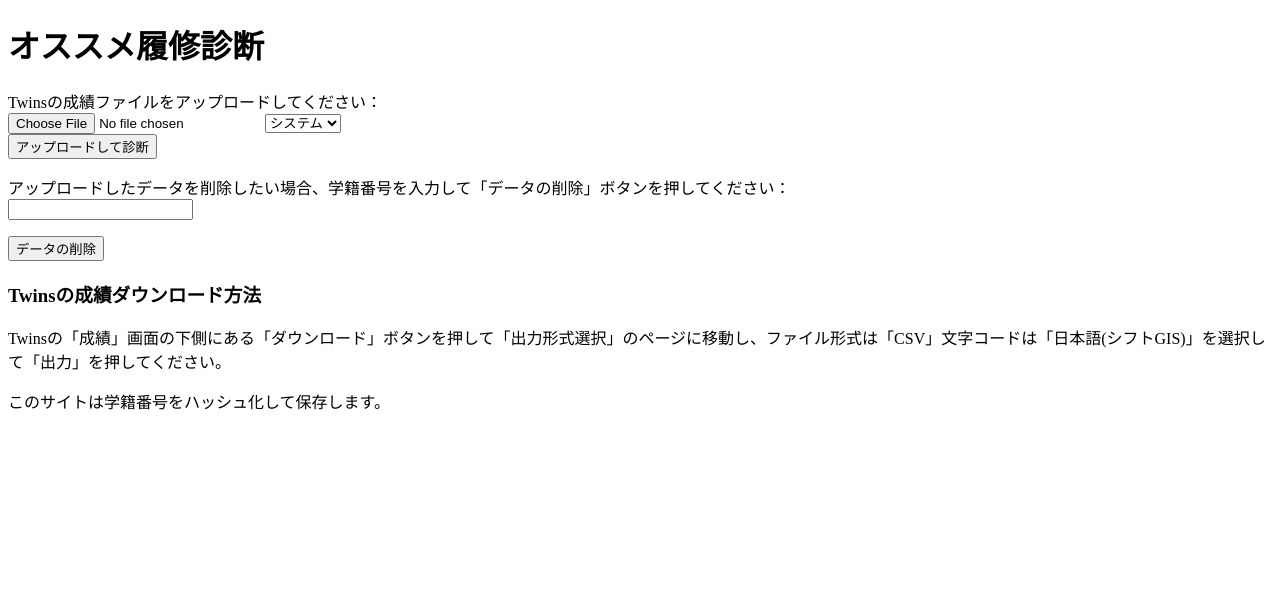
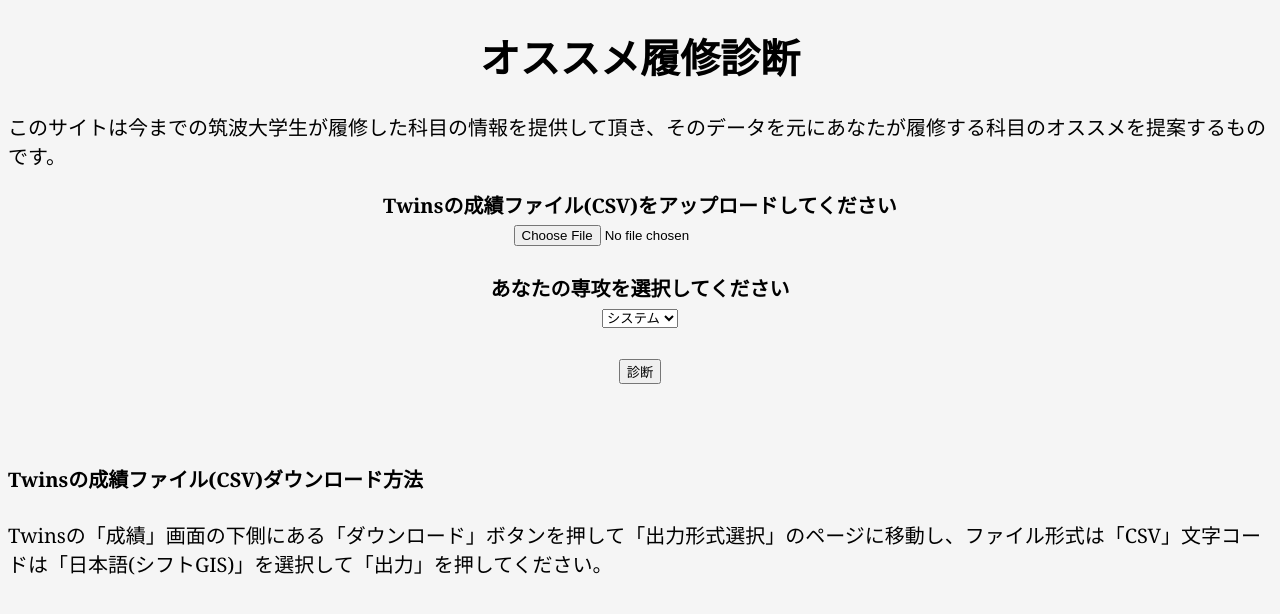
Before and after one commit to ono-haya/zissyuu01, a Flask app: page / in a window 1280 px wide. Shown: the top 614 px of the page. Run offline with Flask 3, Linux system fonts and the light colour scheme.

Commit message:
フロントエンド処理の一部

```diff
--- a/apps/app.py
+++ b/apps/app.py
@@ -1,17 +1,46 @@
-from flask import Flask, render_template
-#名前、学籍番号の登録、データの送信、送信データと単位要件の照合(卒業要件、資格要件←トグルで管理？)送信情報の確認　個人情報　ホーム兼登録、送信画面と確認画面で分ける
+from flask import Flask, session, render_template, request
+import csv
+from flask_session import Session
+
 app = Flask(__name__)
 
+app.config["SESSION_TYPE"] = "filesystem"
+#apps直下にflask_sessionが自動的に作成され、保存される
+Session(app)
+
+#ページごとの要素数は20とする
+per_page = 20
+
 @app.route("/")
-def main():
+def main(initialize = True):
     return render_template("home.html")
 
+@app.route("/result", methods=["GET", "POST"])
+def get_result():
+    #フォームの情報(ファイル、専攻)を取得
+    file = request.files.get("file")
+    major = request.form.get("major")
+    #専攻の情報をセッションに保存
+    session["major"] = major
+    #処理を行う
+    #処理の結果をセッションに保存
 
+    return show_result()
 
-@app.route("/test")
-def test():
-    return "<p>this is app test</p>"
+#キャッシュ内にあるデータを取得して結果画面を表示する
+@app.route("/result/<int:current_page>")
+def show_result(current_page = 1):
+    #この数字はサンプル
+    total = 84
 
-@app.route("/render/<arg>")
-def render(arg):
-    return ""
+    total_pages = (total + per_page - 1) // per_page
+    index_start = (current_page - 1) * per_page
+    index_end = index_start + per_page
+    return render_template("result.html",
+                           current_page=current_page,
+                           total_pages=total_pages,
+                           total=total)
+
+#引数のCSVをデータ処理部分に送る
+
+#帰ってきた配列を用いて結果の表示をする
--- a/apps/templates/home.html
+++ b/apps/templates/home.html
@@ -1,35 +1,54 @@
 <!DOCTYPE html>
 <html lang="ja">
+
 <head>
     <meta charset="UTF-8" />
     <title>みんなの履修記録</title>
+    <style>
+        body {
+            background-color: rgb(245, 245, 245);
+            font-family: Cambria, Cochin, Georgia, Times, "Times New Roman", serif;
+            font-size: 20px;
+        }
+
+        th,
+        td {
+            padding: 10px;
+        }
+
+        h1 {
+            text-align: center;
+        }
+
+        form {
+            text-align: center;
+            margin-top: 20px;
+        }
+    </style>
 </head>
 
 <body>
     <h1>
         オススメ履修診断
     </h1>
-            <form method="POST" action="/upload" enctype="multipart/form-data">
-                <label for="file">Twinsの成績ファイルをアップロードしてください：</label><br>
-                    <input type="file" name="file">
+    <p>このサイトは今までの筑波大学生が履修した科目の情報を提供して頂き、そのデータを元にあなたが履修する科目のオススメを提案するものです。</p>
 
+    <form method="POST" action="/result">
+        <label for="file"><b>Twinsの成績ファイル(CSV)をアップロードしてください</b></label><br>
+        <input type="file" name="file"><br><br>
 
+        <label for="major"><b>あなたの専攻を選択してください</b></label><br>
         <select name="major">
             <option value="A">システム</option>
             <option value="B">知識</option>
             <option value="C">経営</option>
-                </select><br>
-                <button type="submit">アップロードして診断</button>
+        </select><br><br>
+        <button type="submit">診断</button>
     </form>
-            <form method="POST" action="/upload" enctype="multipart/form-data">
-                <p><label>アップロードしたデータを削除したい場合、学籍番号を入力して「データの削除」ボタンを押してください：</label><br>
-                    <input type="text" name="student_number">
-                </p>
-                <button type="submit">データの削除</button>
-            </form>
+    <br>
+    <br>
+    <h4>Twinsの成績ファイル(CSV)ダウンロード方法</h4>
+    <p>Twinsの「成績」画面の下側にある「ダウンロード」ボタンを押して「出力形式選択」のページに移動し、ファイル形式は「CSV」文字コードは「日本語(シフトGIS)」を選択して「出力」を押してください。</p>
+</body>
 
-            <h3>Twinsの成績ダウンロード方法</h3>
-            <p>Twinsの「成績」画面の下側にある「ダウンロード」ボタンを押して「出力形式選択」のページに移動し、ファイル形式は「CSV」文字コードは「日本語(シフトGIS)」を選択して「出力」を押してください。</p>
-            <p>このサイトは学籍番号をハッシュ化して保存します。</p>
-    </body>
 </html>
```
Also changed, not shown: apps/templates/result.html (+23 -3 lines), 2 other files. Lines whose indentation alone changed are shown as unchanged.
